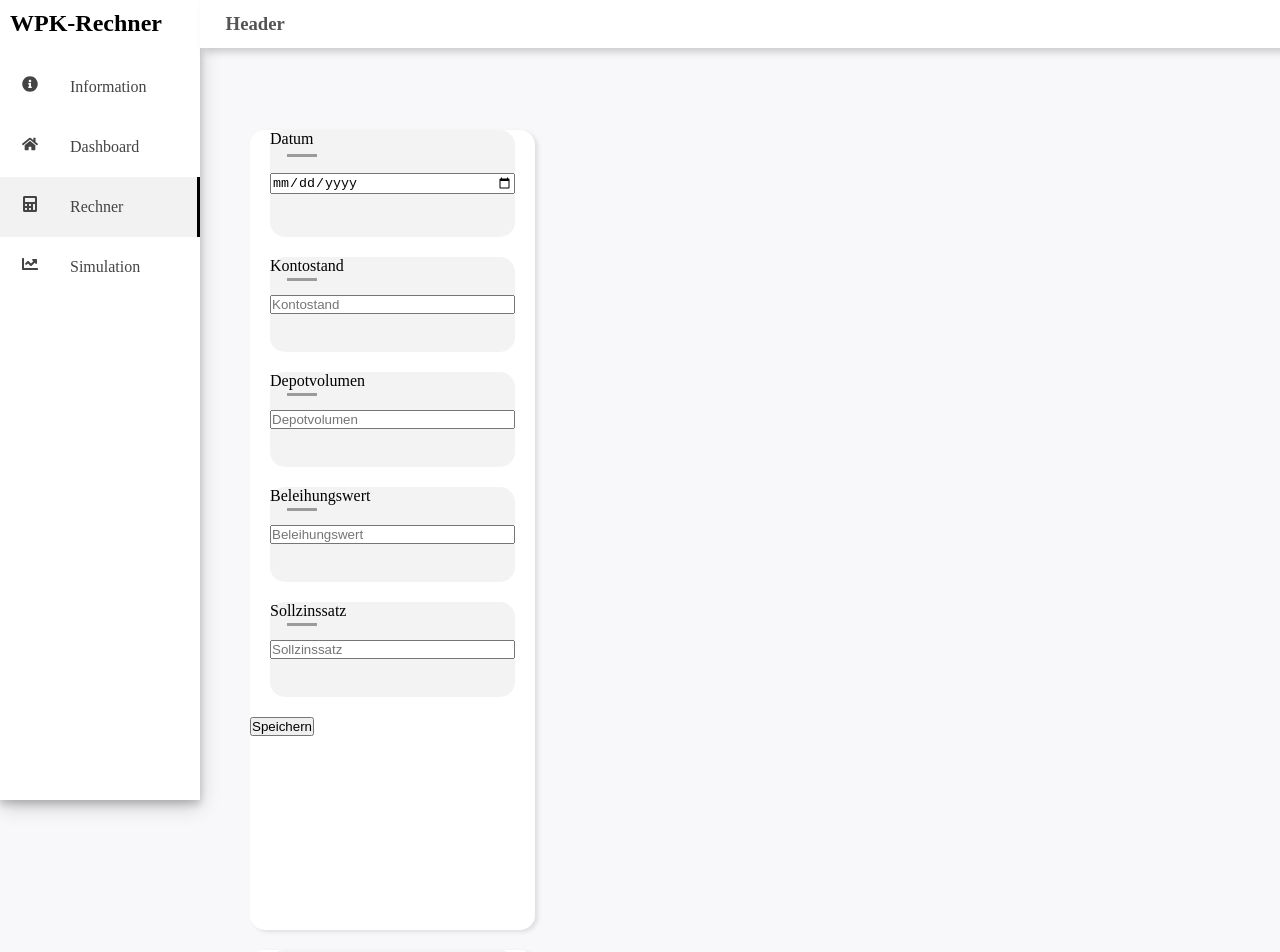
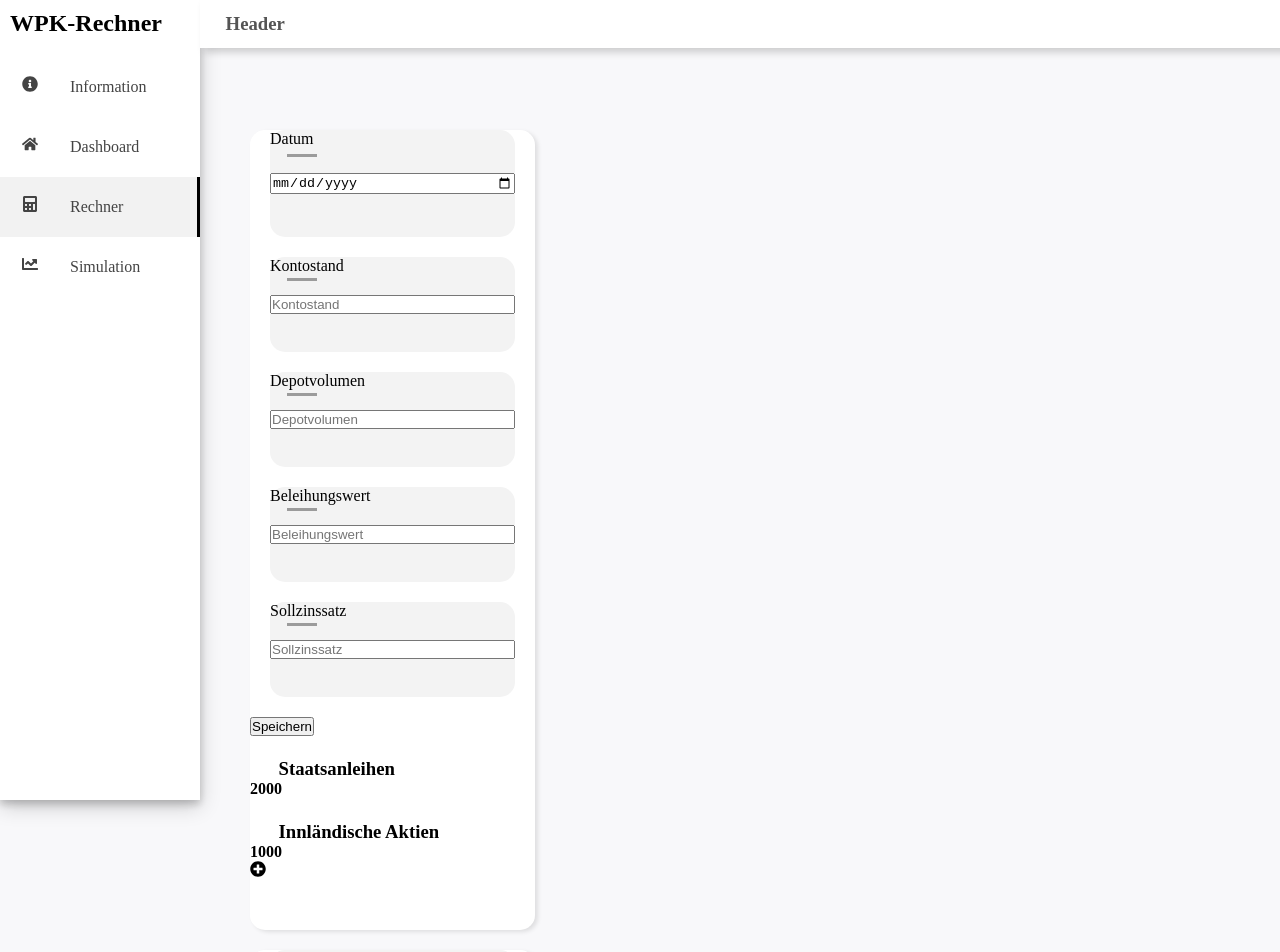
Before and after one commit to SimonHaas/wpkrechner, a React (Create React App) app in the folder wpk/: page /rechner in a window 1280 px wide. Shown: the top 952 px of the page. Built offline with nearby package versions, Linux system fonts and the light colour scheme.

Commit message:
Anlageklassen vorbereitet

```diff
--- /dev/null
+++ b/wpk/src/components/AssetClassInput.jsx
@@ -0,0 +1,8 @@
+export default function AssetClassInput({title, value}) {
+    return (
+        <div>
+            <h3>{title}</h3>
+            <h4>{value}</h4>
+        </div>
+    )
+}
--- /dev/null
+++ b/wpk/src/components/AssetClasses.jsx
@@ -0,0 +1,12 @@
+import AssetClassInput from "./AssetClassInput";
+import { FaPlusCircle } from 'react-icons/fa'
+
+export default function AssetClasses() {
+    return (
+        <div>
+            <AssetClassInput title="Staatsanleihen" value={2000} />
+            <AssetClassInput title="Innländische Aktien" value={1000} />
+            <FaPlusCircle />
+        </div>
+    )
+}
--- /dev/null
+++ b/wpk/src/components/EssentialInputs.jsx
@@ -0,0 +1,71 @@
+import { useState } from 'react'
+
+export default function EssentialInputs() {
+    const [date, setDate] = useState('')
+    const [volume, setVolume] = useState('')
+    const [creditLine, setCreditLine] = useState('')
+    const [balance, setBalance] = useState('')
+    const [interestRate, setinterestRate] = useState('')
+
+    const onSubmit = (e) => {
+        console.log('onSubmit Funktion wird ausgeführt um den Input zu speichern.')
+        console.log({date, volume, creditLine, balance, interestRate})
+        e.preventDefault()
+    }
+
+    return (
+        <form onSubmit={onSubmit}>
+            <div className="eingabeItem">
+                <label>Datum</label>
+                <div className="underLine"></div>
+                <input
+                    type='date'
+                    placeholder='Datum'
+                    value={date}
+                    onChange={(e) => setDate(e.target.value)}
+                />
+            </div>
+            <div className="eingabeItem">
+                <label>Kontostand</label>
+                <div className="underLine"></div>
+                <input
+                    type='number'
+                    placeholder='Kontostand'
+                    value={balance}
+                    onChange={(e) => setBalance(e.target.value)}
+                />
+            </div>
+            <div className="eingabeItem">
+                <label>Depotvolumen</label>
+                <div className="underLine"></div>
+                <input
+                    type='number'
+                    placeholder='Depotvolumen'
+                    value={volume}
+                    onChange={(e) => setVolume(e.target.value)}
+                />
+            </div>
+            <div className="eingabeItem">
+                <label>Beleihungswert</label>
+                <div className="underLine"></div>
+                <input
+                    type='number'
+                    placeholder='Beleihungswert'
+                    value={creditLine}
+                    onChange={(e) => setCreditLine(e.target.value)}
+                />
+            </div>
+            <div className="eingabeItem">
+                <label>Sollzinssatz</label>
+                <div className="underLine"></div>
+                <input
+                    type='number'
+                    placeholder='Sollzinssatz'
+                    value={interestRate}
+                    onChange={(e) => setinterestRate(e.target.value)}
+                />
+            </div>
+            <input type='submit' value='Speichern' />
+        </form>
+    )
+}
--- /dev/null
+++ b/wpk/src/components/Inputs.jsx
@@ -0,0 +1,11 @@
+import AssetClasses from './AssetClasses'
+import EssentialInputs from './EssentialInputs'
+
+export default function Inputs() {
+        return (
+        <div className="eingabenBox">
+            <EssentialInputs />
+            <AssetClasses />
+        </div>
+    )
+}
--- a/wpk/src/components/MainInput.jsx
+++ /dev/null
@@ -1,73 +0,0 @@
-import { useState } from 'react'
-
-export default function MainInput() {
-    const [date, setDate] = useState('')
-    const [volume, setVolume] = useState('')
-    const [creditLine, setCreditLine] = useState('')
-    const [balance, setBalance] = useState('')
-    const [interestRate, setinterestRate] = useState('')
-
-    const onSubmit = (e) => {
-        console.log('onSubmit Funktion wird ausgeführt')
-        console.log({date, volume, creditLine, balance, interestRate})
-        e.preventDefault()
-    }
-
-    return (
-        <div className="eingabenBox">
-            <form onSubmit={onSubmit}>
-                <div className="eingabeItem">
-                    <label>Datum</label>
-                    <div className="underLine"></div>
-                    <input
-                        type='date'
-                        placeholder='Datum'
-                        value={date}
-                        onChange={(e) => setDate(e.target.value)}
-                    />
-                </div>
-                <div className="eingabeItem">
-                    <label>Kontostand</label>
-                    <div className="underLine"></div>
-                    <input
-                        type='number'
-                        placeholder='Kontostand'
-                        value={balance}
-                        onChange={(e) => setBalance(e.target.value)}
-                    />
-                </div>
-                <div className="eingabeItem">
-                    <label>Depotvolumen</label>
-                    <div className="underLine"></div>
-                    <input
-                        type='number'
-                        placeholder='Depotvolumen'
-                        value={volume}
-                        onChange={(e) => setVolume(e.target.value)}
-                    />
-                </div>
-                <div className="eingabeItem">
-                    <label>Beleihungswert</label>
-                    <div className="underLine"></div>
-                    <input
-                        type='number'
-                        placeholder='Beleihungswert'
-                        value={creditLine}
-                        onChange={(e) => setCreditLine(e.target.value)}
-                    />
-                </div>
-                <div className="eingabeItem">
-                    <label>Sollzinssatz</label>
-                    <div className="underLine"></div>
-                    <input
-                        type='number'
-                        placeholder='Sollzinssatz'
-                        value={interestRate}
-                        onChange={(e) => setinterestRate(e.target.value)}
-                    />
-                </div>
-                <input type='submit' value='Speichern' />
-            </form>
-        </div>
-    )
-}
--- a/wpk/src/components/Rechner.jsx
+++ b/wpk/src/components/Rechner.jsx
@@ -1,10 +1,10 @@
 import Kennzahlen from "./Kennzahlen";
-import MainInput from "./MainInput";
+import Inputs from "./Inputs";
 
 export default function Rechner() {
     return (
         <div>
-            <MainInput/>
+            <Inputs/>
             <Kennzahlen />
         </div>
     )
```
